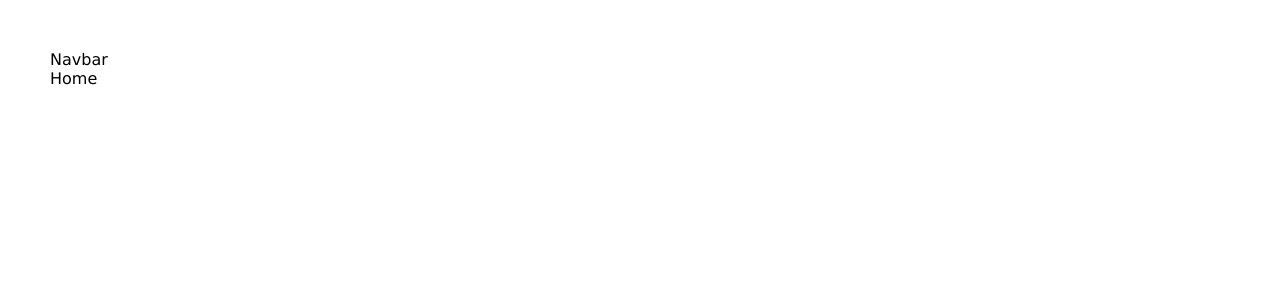
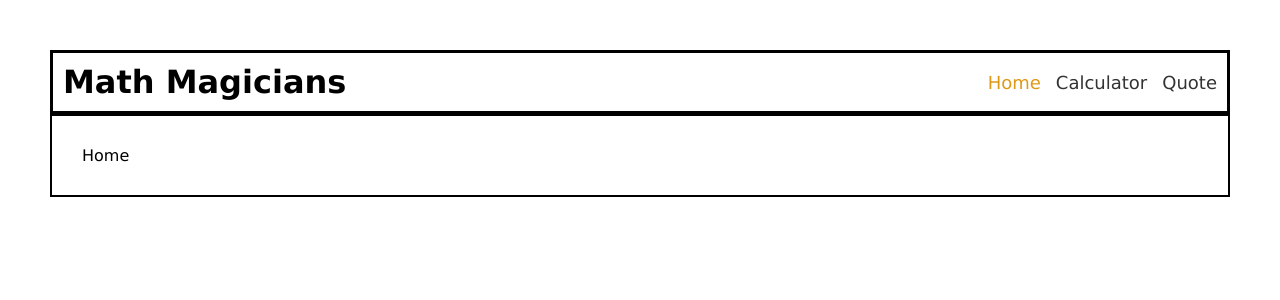
Before and after one commit to preciousbetine/microverse-math-magicians-full, a React (Vite) app: page / in a window 1280 px wide. Shown: the top 300 px of the page. Built offline with nearby package versions, Linux system fonts and the light colour scheme.

Commit message:
Design app layout

```diff
--- a/package.json
+++ b/package.json
@@ -11,7 +11,8 @@
   "dependencies": {
     "react": "^18.2.0",
     "react-dom": "^18.2.0",
-    "react-router-dom": "^6.9.0"
+    "react-router-dom": "^6.9.0",
+    "sass": "^1.60.0"
   },
   "devDependencies": {
     "@types/react": "^18.0.28",
--- a/src/components/App.jsx
+++ b/src/components/App.jsx
@@ -4,7 +4,7 @@ import Layout from '@/components/Layout';
 import Home from '@/routes/Home';
 import Calculator from '@/routes/Calculator';
 import Quote from '@/routes/Quote';
-import '@/styles/App.css';
+import '@/styles/App.scss';
 
 const App = () => {
   return (
--- /dev/null
+++ b/src/components/Header.jsx
@@ -0,0 +1,14 @@
+import React from 'react'
+import Navbar from '@/components/Navbar';
+import '@/styles/Header.module.scss';
+
+const Header = () => {
+  return (
+    <header>
+      <h1>Math Magicians</h1>
+      <Navbar />
+    </header>
+  )
+}
+
+export default Header
--- a/src/components/Layout.jsx
+++ b/src/components/Layout.jsx
@@ -1,11 +1,15 @@
 import React from 'react'
 import { Outlet } from 'react-router-dom';
+import Header from '@/components/Header';
+import Styles from '@/styles/Layout.module.scss';
 
 const Layout = () => {
   return (
     <div>
-      <p>Navbar</p>
-      <Outlet />
+      <Header />
+      <div className={Styles.container}>
+        <Outlet />
+      </div>
     </div>
   );
 };
--- /dev/null
+++ b/src/components/Navbar.jsx
@@ -0,0 +1,14 @@
+import React from 'react'
+import { NavLink } from 'react-router-dom';
+
+const Navbar = () => {
+  return (
+    <nav>
+      <NavLink to="/">Home</NavLink>
+      <NavLink to="/calculate">Calculator</NavLink>
+      <NavLink to="/quotes">Quote</NavLink>
+    </nav>
+  )
+}
+
+export default Navbar
--- a/src/styles/App.css
+++ b/src/styles/App.scss
@@ -10,3 +10,18 @@
   width: 100%;
   padding: 50px;
 }
+
+nav {
+  display: flex;
+  gap: 15px;
+  font-size: 18px;
+
+  a {
+    color: #333;
+    text-decoration: none;
+  }
+
+  a.active {
+    color: #de9918 !important;
+  }
+}
--- /dev/null
+++ b/src/styles/Header.module.scss
@@ -0,0 +1,7 @@
+header {
+  display: flex;
+  align-items: center;
+  justify-content: space-between;
+  padding: 10px;
+  border: 3px solid;
+}
--- /dev/null
+++ b/src/styles/Layout.module.scss
@@ -0,0 +1,4 @@
+.container {
+  padding: 30px;
+  border: 2px solid;
+}
```
Also changed, not shown: 1 other file (tests, documents, lock files or other folders).
